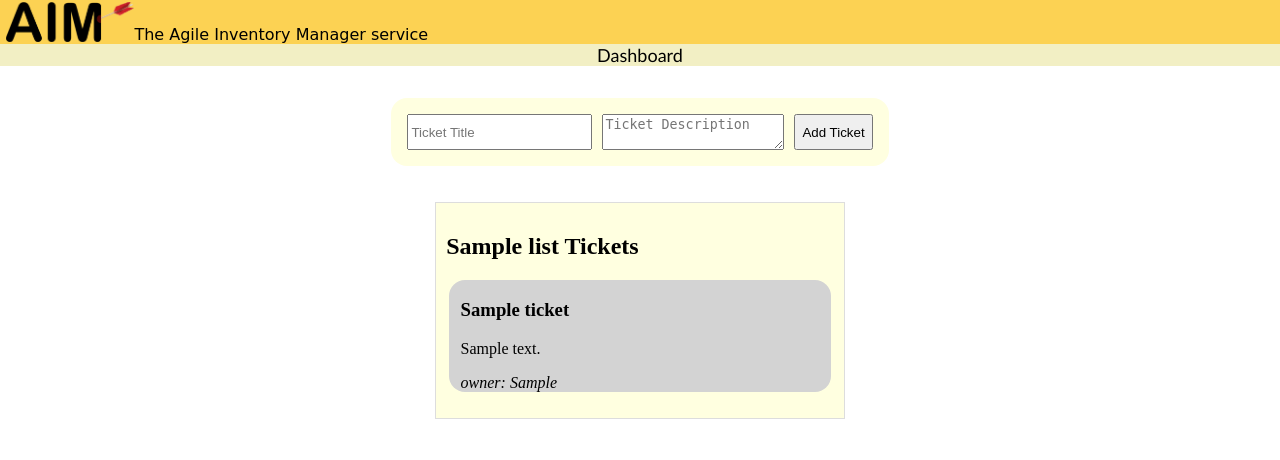
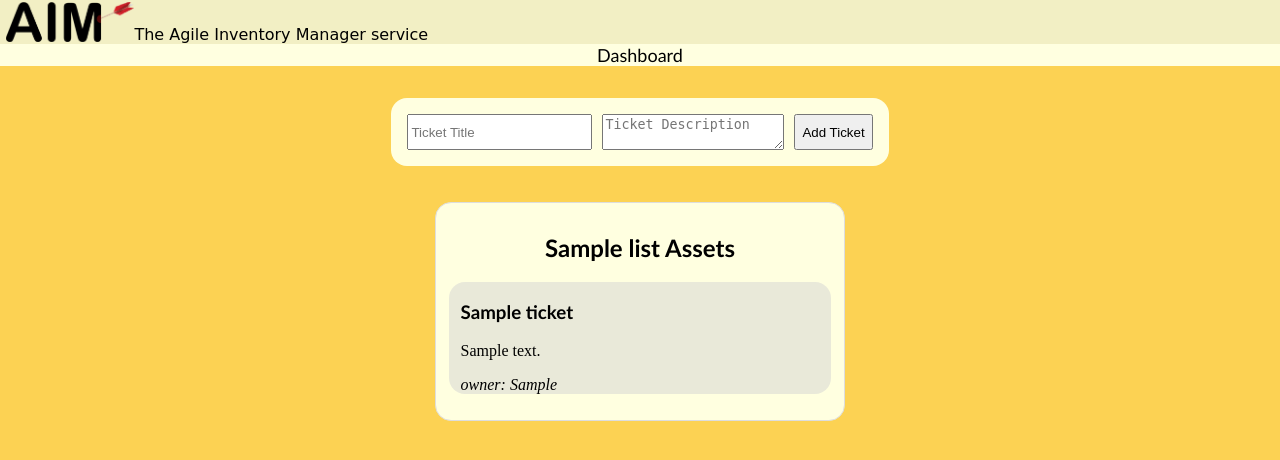
Before and after one commit to Luke-Parkin/softend-assignment, a Django app: template tickets/templates/board.html in a window 1280 px wide. Shown: the top 460 px of the page. Run offline with Django 3.2, Linux system fonts and the light colour scheme; the template is opened without the code that fills it: most values are stand-ins (such as "Sample title", 1, 10 or a date in 2020).

```diff
--- a/static/css/styles.css
+++ b/static/css/styles.css
@@ -10,7 +10,7 @@
 
 .header-banner {
     display: flex;
-    background-color: #fcd253;
+    background-color: #f2efc4;
     align-items: stretch; /* Ensure children stretch to full height */
     padding: 0 0.4em;
 }
@@ -44,7 +44,7 @@
 }
 
 .sub-header {
-    background-color: #f2efc4;
+    background-color:  #ffffe0;
     font-family: 'Gill Sans', 'Gill Sans MT', Calibri, 'Trebuchet MS', sans-serif;
     font-size: large;
     display: flex;
@@ -127,14 +127,28 @@
     margin-top:2em;
     padding:1em;
     border-radius:1em;
-
 }
 
 #ticket-form {
-    display:flex;
+    display: flex;
     gap: 10px;
+    flex-wrap: wrap; /* Allow items to wrap onto the next line */
 }
 
+@media screen and (max-width: 700px) {
+    #ticket-form {
+        flex-direction: column; /* Stack form elements vertically */
+        gap: 0.5em; /* Adjust gap between elements */
+    }
+
+    #ticket-form input, #ticket-form textarea, #ticket-form button {
+        width: 100%; /* Make inputs and button take full width */
+    }
+    .ticket-wiz{
+        margin-left: .5em;
+        margin-right: .5em;
+    }
+}
 
 .ticket-list {
     flex: 0 0 32%;
@@ -143,6 +157,8 @@
     background-color: lightyellow;
     border: 1px solid #ddd;
     margin-right: 10px;
+    border-radius: 1em;
+    scroll-snap-align: start;
 }
 
 .ticket-list:last-child {
@@ -166,7 +182,7 @@
     }
 }
 
-@media screen and (min-width: 501px) {
+@media screen and (min-width: 701px) {
     .scrollable {
         overflow-x: auto;
         display: flex;
@@ -180,16 +196,16 @@
     }
 }
 
-.ticket-list {
-    scroll-snap-align: start;
-}
-
 .ticket-item {
     list-style-type: none;
-    background-color: lightgray;
+    background-color: rgb(211, 211, 211, 0.5);
     padding-left: 0.7em;
     margin: 0.2em;
     padding-top: 0.01em;
     border-radius: 1em;
     margin-bottom: 0.7em;
 }
+
+.font{
+    font-family: 'Gill Sans', 'Gill Sans MT', Calibri, 'Trebuchet MS', sans-serif;
+}
--- a/templates/base-header.html
+++ b/templates/base-header.html
@@ -1,7 +1,7 @@
 {% extends 'base.html' %}
 {% block header %}
 {% load static %}
-<body style="margin: 0;">
+<body style="margin: 0; background-color: #fcd253;">
     <div class="header-banner">
         <a href={% url 'dashboard' %}>
         <img class="header-img" src="{% static 'img/logo.png' %}" title="Agile Inventory Manager" alt="Agile Inventory Manager Logo">
@@ -20,7 +20,6 @@
         </a>
         </div>
         {% endif %}
-        {% comment %} <h2> Agile Inventory Manager </h2>  {% endcomment %}
     </div>
     <noscript>
         <h1> Javascript is disabled in your browser. Website functionality <b>will</b> be broken</h1>
--- a/tickets/templates/board.html
+++ b/tickets/templates/board.html
@@ -11,7 +11,7 @@
             {% csrf_token %}
             <input type="text" name="title" placeholder="Ticket Title" required>
             {% if user.is_superuser %}
-            Optionally, assign owner: <input type="text" name="username" placeholder="{{user.username}}" optional>
+            <input type="text" name="username" placeholder="Optional Owner" optional>
             {% endif %}
             <textarea name="description" placeholder="Ticket Description" required></textarea>
             <button type="submit">Add Ticket</button>
@@ -21,10 +21,10 @@
     <div class="scrollable">
         {% for list_name, ticket_list in tickets.get_lists.items %}
             <ul class="ticket-list">
-                <h2>{{list_name|capfirst}} Tickets</h2>
+                <h2 class="font" style="text-align: center;">{{list_name|capfirst}} Assets</h2>
                 {% for ticket in ticket_list %}
                     <li data-id="{{ ticket.asset_id }}" class="ticket-item">
-                        <h3>{{ ticket.asset_title }}</h3>
+                        <h3 class="font">{{ ticket.asset_title }}</h3>
                         <p>{{ ticket.asset_description }}</p>
                         <p><i>owner: {{ticket.user_owner}}</i></p>
                         {% if ticket.user_owner == user.username or user.is_superuser%}
```
